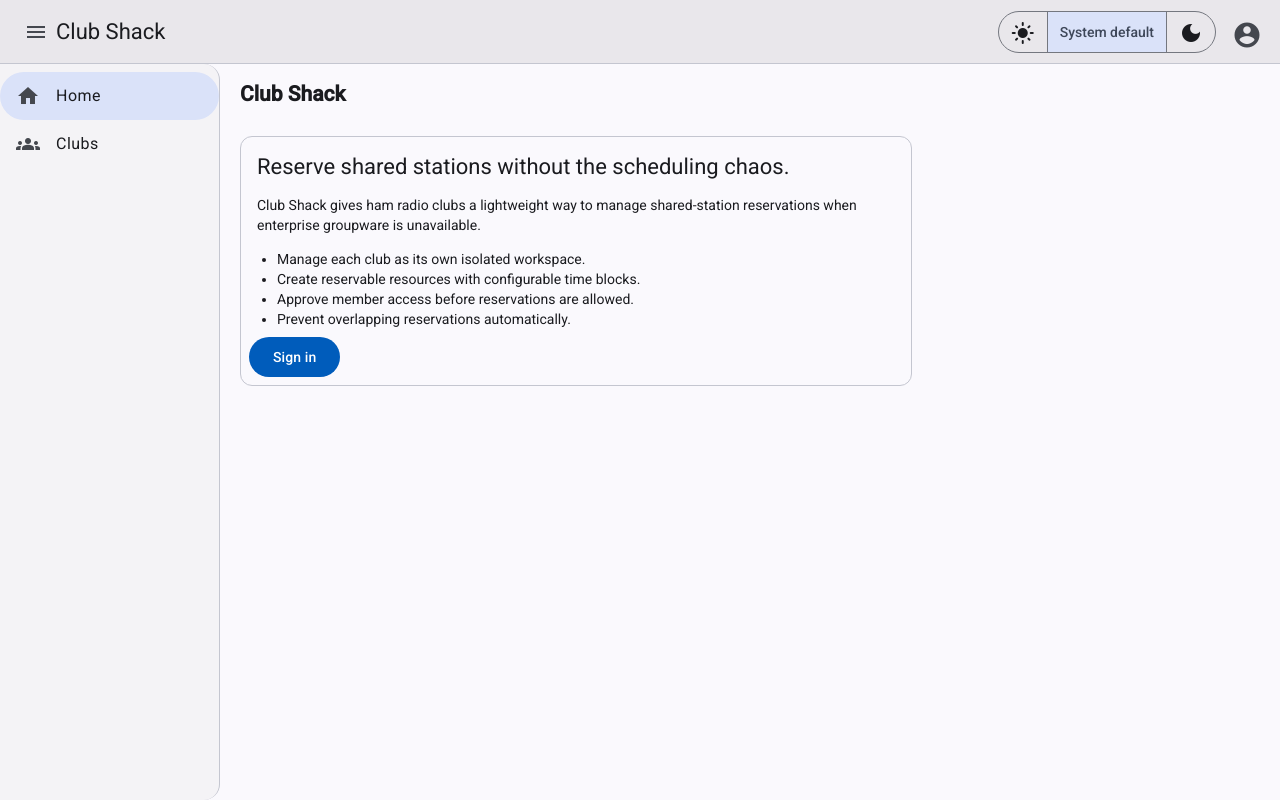
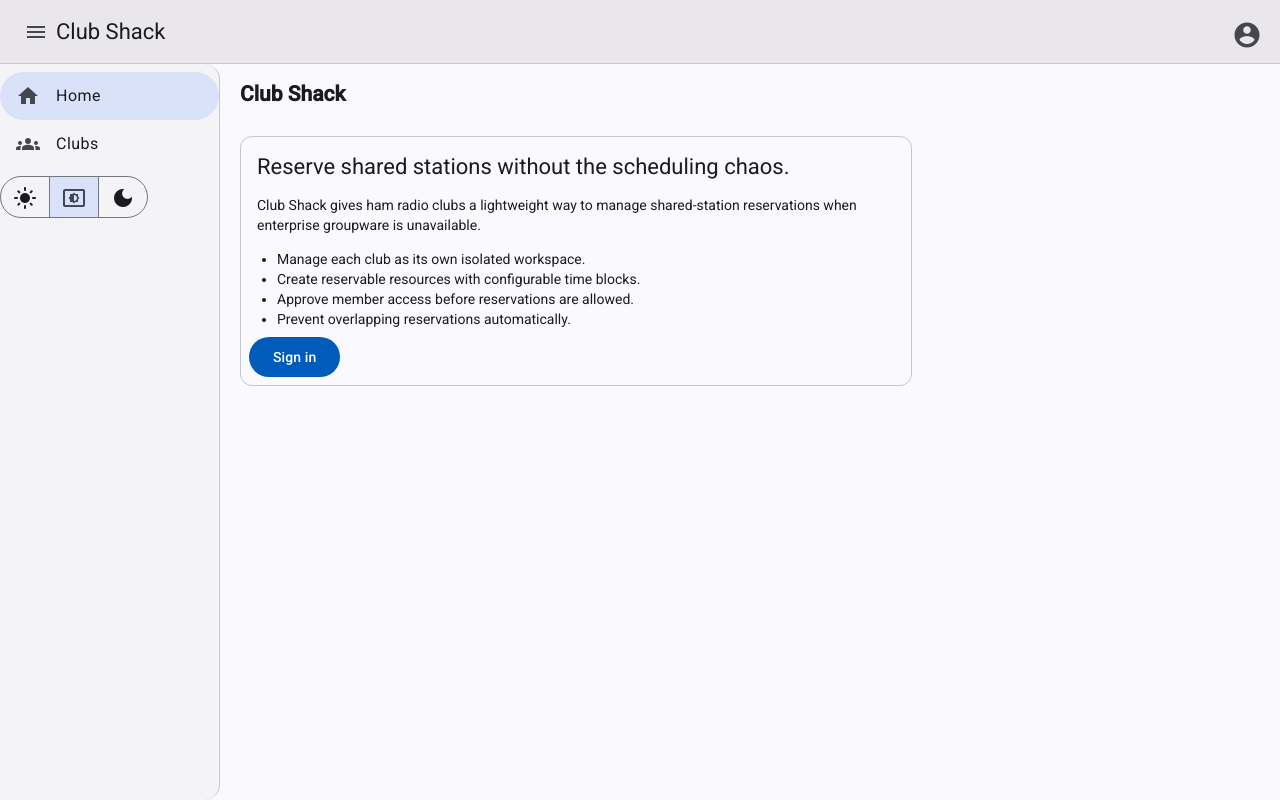
Before and after one commit to k0swe/station-reservation, an Angular app in the folder web/: page / in a window 1280 px wide. Built offline with nearby package versions, Linux system fonts and the light colour scheme.

Commit message:
feat: move theme selector to sidenav bottom, use settings_brightness icon
Agent-Logs-Url: https://github.com/k0swe/station-reservation/sessions/3e7337e5-ebfd-4931-ae0e-04d86eee3599

Co-authored-by: xylo04 <389971+xylo04@users.noreply.github.com>

```diff
--- a/web/src/app/app.html
+++ b/web/src/app/app.html
@@ -8,23 +8,6 @@
   </button>
   <span>{{ title() }}</span>
   <span class="toolbar-spacer"></span>
-  <mat-button-toggle-group
-    class="theme-toggle"
-    [value]="themePreference()"
-    (valueChange)="setThemePreference($event)"
-    aria-label="Theme preference"
-    hideSingleSelectionIndicator
-  >
-    <mat-button-toggle value="light" aria-label="Use light theme">
-      <mat-icon>light_mode</mat-icon>
-    </mat-button-toggle>
-    <mat-button-toggle value="system" aria-label="Use system default theme">
-      System default
-    </mat-button-toggle>
-    <mat-button-toggle value="dark" aria-label="Use dark theme">
-      <mat-icon>dark_mode</mat-icon>
-    </mat-button-toggle>
-  </mat-button-toggle-group>
   @if (auth.initialized()) {
     @if (auth.isAuthenticated()) {
       <button mat-icon-button [matMenuTriggerFor]="accountMenu" aria-label="Open account menu">
@@ -61,6 +44,23 @@
         <span matListItemTitle>Clubs</span>
       </a>
     </mat-nav-list>
+    <mat-button-toggle-group
+      class="theme-toggle"
+      [value]="themePreference()"
+      (valueChange)="setThemePreference($event)"
+      aria-label="Theme preference"
+      hideSingleSelectionIndicator
+    >
+      <mat-button-toggle value="light" aria-label="Use light theme">
+        <mat-icon>light_mode</mat-icon>
+      </mat-button-toggle>
+      <mat-button-toggle value="system" aria-label="Use system default theme">
+        <mat-icon>settings_brightness</mat-icon>
+      </mat-button-toggle>
+      <mat-button-toggle value="dark" aria-label="Use dark theme">
+        <mat-icon>dark_mode</mat-icon>
+      </mat-button-toggle>
+    </mat-button-toggle-group>
   </mat-sidenav>
 
   <mat-sidenav-content class="content">
--- a/web/src/app/app.scss
+++ b/web/src/app/app.scss
@@ -18,6 +18,8 @@
   width: 220px;
   border-right: 1px solid var(--mat-sys-outline-variant);
   background-color: var(--mat-sys-surface-container-low);
+  display: flex;
+  flex-direction: column;
 }
 
 .active-nav-item {
@@ -35,7 +37,7 @@
 }
 
 .theme-toggle {
-  margin-right: 0.5rem;
+  margin: auto auto 0.75rem;
 }
 
 .account-avatar {
```
